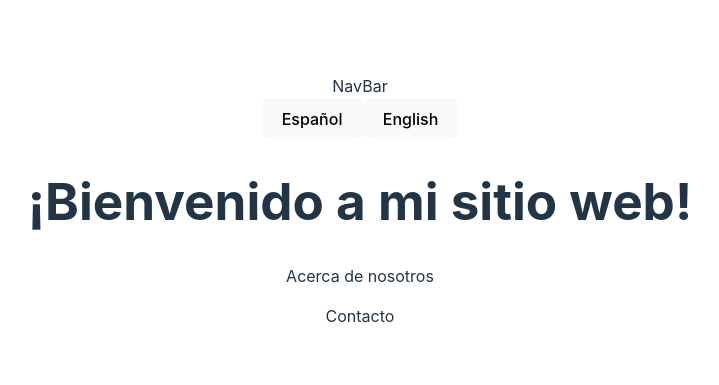
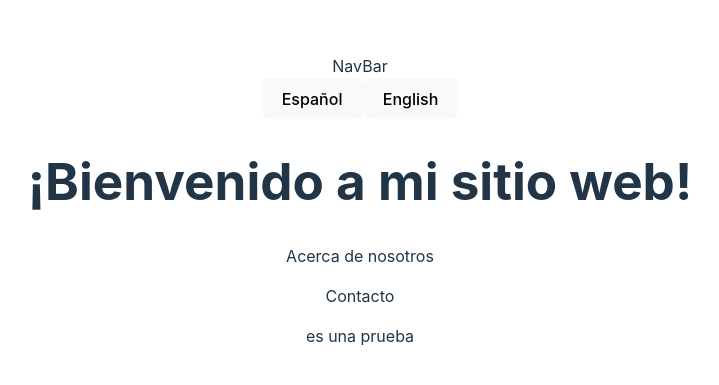
Before and after one commit to LeandroMaxRomero/futbol_experience, a React (Vite) app: page / in a window 1280 px wide. Shown: the part 191-576 px from the top of the page, without its empty margins (280-999 px from the left). Built offline with nearby package versions, Linux system fonts and the light colour scheme.

Commit message:
commit de prueba

```diff
--- a/src/components/Home/HomePage.jsx
+++ b/src/components/Home/HomePage.jsx
@@ -1,6 +1,5 @@
-import { useContext } from 'react';
-import LenguaContext from '../../context/LenguaContext';
-
+import { useContext } from "react";
+import LenguaContext from "../../context/LenguaContext";
 
 export const HomePage = () => {
   const useLengua = () => useContext(LenguaContext);
@@ -12,15 +11,18 @@ export const HomePage = () => {
 
   const { welcome, about, contact } = traduccion[lengua];
 
+  const prueba = "es una prueba";
+
   return (
     <div>
       <div>
-          <button onClick={() => changeLengua('castellano')}>Español</button>
-          <button onClick={() => changeLengua('english')}>English</button>
+        <button onClick={() => changeLengua("castellano")}>Español</button>
+        <button onClick={() => changeLengua("english")}>English</button>
       </div>
       <h1>{welcome}</h1>
       <p>{about}</p>
       <p>{contact}</p>
+      <p>{prueba}</p>
     </div>
   );
-}
+};
```
Lines whose indentation alone changed are shown as unchanged.
